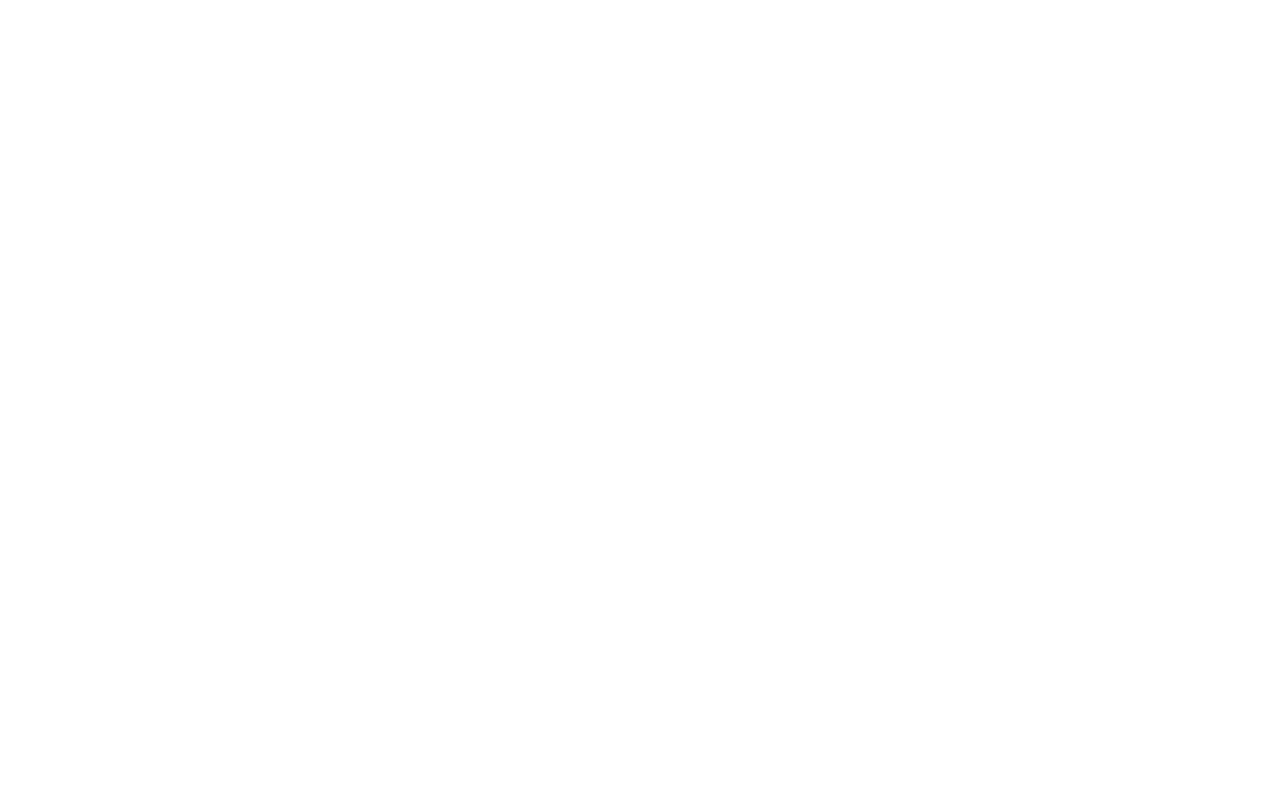
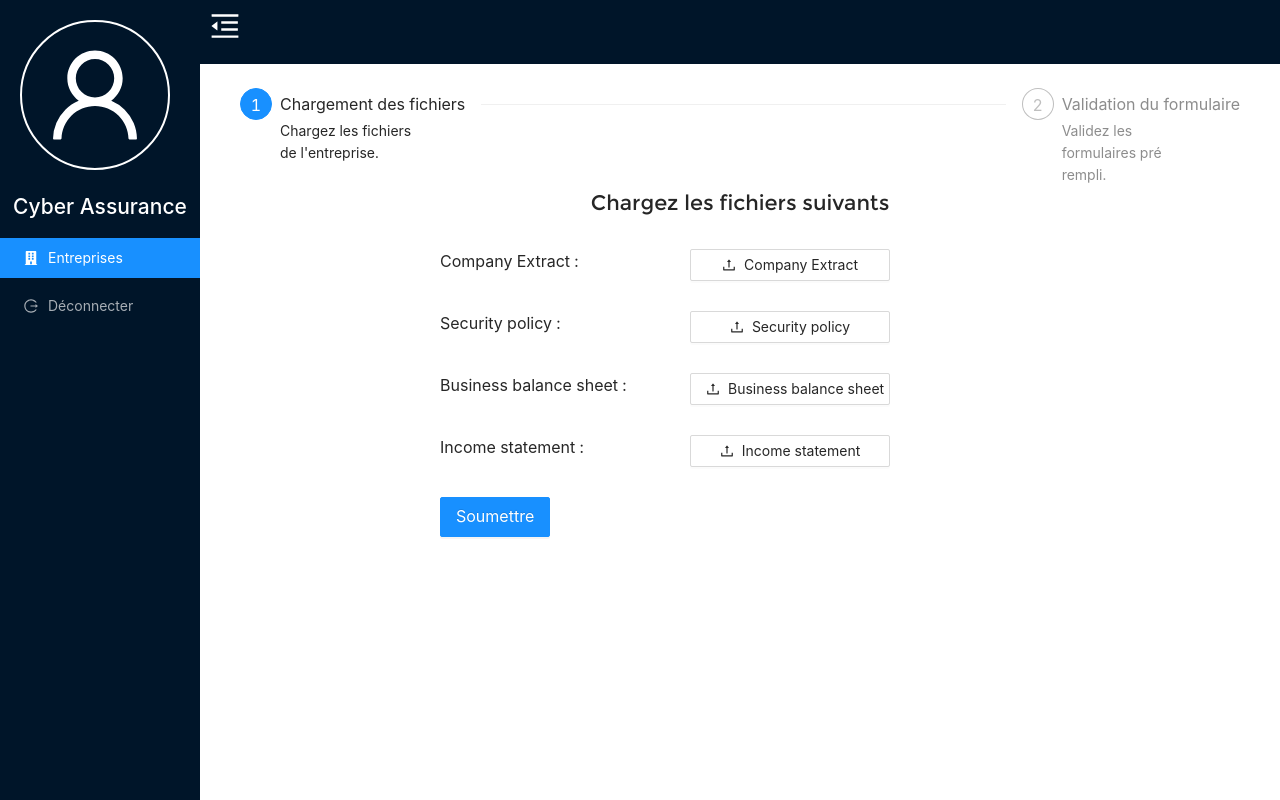
Before and after one commit to ndams55/Cyber-Insurance-Scoring, a React (Create React App) app: page /assureur/newCompany in a window 1280 px wide. Before the commit this address had no page. Built offline with nearby package versions, Linux system fonts and the light colour scheme.

Commit message:
feat: create fileupload component and organise code

```diff
--- a/src/App.tsx
+++ b/src/App.tsx
@@ -1,6 +1,7 @@
 import 'antd/dist/antd.min.css';
 import { BrowserRouter, Route, Routes } from 'react-router-dom';
 import { Entreprises } from './modules/assureur/pages/entreprise';
+import { NewCompany } from './modules/assureur/pages/newCompany';
 import { Questionnaire } from './modules/assureur/pages/questionnaire';
 import { LoginPage } from './modules/login';
 
@@ -13,6 +14,7 @@
 
         <Route path='assureur'>
           <Route path='entreprise' element={<Entreprises />} />
+          <Route path='newCompany' element={<NewCompany />} />
           <Route path='souscription' element={<Questionnaire />} />
         </Route>
       </Routes>
--- /dev/null
+++ b/src/modules/assureur/components/CompanyInfo.tsx
@@ -0,0 +1,71 @@
+import styled from '@emotion/styled';
+import { Button, Col, Input, Row } from 'antd';
+import { useNavigate } from 'react-router-dom';
+import { ROUTES } from '../../../routes';
+
+const Container = styled.div`
+  min-width: 600px;
+
+  > h2 {
+    font-family: Montserrat;
+    margin-bottom: 30px;
+    text-align: center;
+  }
+  .ant-row {
+    font-size: 16px;
+    margin-bottom: 10px;
+  }
+`;
+
+export const CompanyInfo = () => {
+  const router = useNavigate();
+
+  const submit = () => {
+    router(ROUTES.ASSUREUR.SOUSCRIPTION);
+  };
+
+  return (
+    <Container>
+      <h2>Company Information</h2>
+
+      <Row style={{ marginBottom: 30 }}>
+        <Col span={10}>Company : </Col>
+        <Col span={10}>
+          <Input placeholder='company' />
+        </Col>
+      </Row>
+
+      <Row style={{ marginBottom: 30 }}>
+        <Col span={10}>Business sector : </Col>
+        <Col span={10}>
+          <Input placeholder='business sector' />
+        </Col>
+      </Row>
+
+      <Row style={{ marginBottom: 30 }}>
+        <Col span={10}>Turnover : </Col>
+        <Col span={10}>
+          <Input placeholder='turnover' />
+        </Col>
+      </Row>
+
+      <Row style={{ marginBottom: 30 }}>
+        <Col span={10}>Backup : </Col>
+        <Col span={10}>
+          <Input placeholder='backup' />
+        </Col>
+      </Row>
+
+      <Row style={{ marginBottom: 30 }}>
+        <Col span={10}>Firewall : </Col>
+        <Col span={10}>
+          <Input placeholder='firewall' />
+        </Col>
+      </Row>
+
+      <Button type='primary' size='large' onClick={submit}>
+        Soumettre
+      </Button>
+    </Container>
+  );
+};
--- /dev/null
+++ b/src/modules/assureur/components/FileUpload.tsx
@@ -0,0 +1,96 @@
+import { UploadOutlined } from '@ant-design/icons';
+import styled from '@emotion/styled';
+import { Button, Col, Row, Upload } from 'antd';
+
+const Container = styled.div`
+  min-width: 600px;
+
+  > h2 {
+    font-family: Montserrat;
+    margin-bottom: 30px;
+    text-align: center;
+  }
+  .ant-row {
+    font-size: 16px;
+    margin-bottom: 10px;
+  }
+`;
+
+export const FileUpload = ({ onFinish }: { onFinish: () => void }) => {
+  const submit = () => {
+    onFinish();
+  };
+  return (
+    <Container>
+      <h2>Chargez les fichiers suivants</h2>
+
+      <Row style={{ marginBottom: 30 }}>
+        <Col span={10}>Company Extract : </Col>
+        <Col span={10}>
+          <Upload
+            listType='text'
+            onChange={(e) => {
+              console.log(e.file);
+            }}
+          >
+            <Button icon={<UploadOutlined />} style={{ width: 200 }}>
+              Company Extract
+            </Button>
+          </Upload>
+        </Col>
+      </Row>
+
+      <Row style={{ marginBottom: 30 }}>
+        <Col span={10}>Security policy : </Col>
+        <Col span={10}>
+          <Upload
+            listType='text'
+            onChange={(e) => {
+              console.log(e.file);
+            }}
+          >
+            <Button icon={<UploadOutlined />} style={{ width: 200 }}>
+              Security policy
+            </Button>
+          </Upload>
+        </Col>
+      </Row>
+
+      <Row style={{ marginBottom: 30 }}>
+        <Col span={10}>Business balance sheet : </Col>
+        <Col span={10}>
+          <Upload
+            listType='text'
+            onChange={(e) => {
+              console.log(e.file);
+            }}
+          >
+            <Button icon={<UploadOutlined />} style={{ width: 200 }}>
+              Business balance sheet
+            </Button>
+          </Upload>
+        </Col>
+      </Row>
+
+      <Row style={{ marginBottom: 30 }}>
+        <Col span={10}>Income statement : </Col>
+        <Col span={10}>
+          <Upload
+            listType='text'
+            onChange={(e) => {
+              console.log(e.file);
+            }}
+          >
+            <Button icon={<UploadOutlined />} style={{ width: 200 }}>
+              Income statement
+            </Button>
+          </Upload>
+        </Col>
+      </Row>
+
+      <Button type='primary' size='large' onClick={submit}>
+        Soumettre
+      </Button>
+    </Container>
+  );
+};
--- a/src/modules/assureur/pages/entreprise.tsx
+++ b/src/modules/assureur/pages/entreprise.tsx
@@ -1,16 +1,120 @@
 import styled from '@emotion/styled';
-import { Button } from 'antd';
+import { Button, Space, Tooltip } from 'antd';
+import { FaClipboardList, FaPen, FaTrash } from 'react-icons/fa';
+import { useNavigate } from 'react-router-dom';
+import { ROUTES } from '../../../routes';
+import { CompanyEntity } from '../../entities/company';
+import { ButtonWithModal } from '../../shared/ButtonWithModal';
+import { DateFrHrWithTime } from '../../shared/DateToFrench';
 import { Drawer } from '../../shared/SidebarContainer';
+import { DataTable } from '../../shared/Table';
 
 const Container = styled.div`
   padding-bottom: 20px;
 `;
 
 export const Entreprises = () => {
+  const router = useNavigate();
+
+  const columns = [
+    {
+      title: "Nom de l'entreprise",
+      dataIndex: 'name',
+      key: 'name',
+    },
+    {
+      title: "Date d'enregistrement",
+      dataIndex: 'date',
+      key: 'date',
+      render: DateFrHrWithTime,
+    },
+    {
+      title: 'Action',
+      key: 'action',
+      render: function fiche(cell: any, row: CompanyEntity) {
+        return (
+          <Space>
+            <Tooltip title='Modifier'>
+              <Button
+                icon={<FaPen size={13} />}
+                type='primary'
+                shape='circle'
+              />
+            </Tooltip>
+
+            <Tooltip title='Supprimer'>
+              <ButtonWithModal
+                buttonText={<FaTrash size={13} />}
+                buttonProps={{
+                  danger: true,
+                  shape: 'circle',
+                  style: {
+                    display: 'flex',
+                    justifyContent: 'center',
+                    alignItems: 'center',
+                  },
+                }}
+                modalProps={{ title: "Supprimer l'entreprise" }}
+              >
+                {(closeModal) => (
+                  <div>
+                    <h3>Voulez vraiment supprimer l'entreprise</h3>
+
+                    <Space style={{ marginTop: 15 }}>
+                      <Button onClick={closeModal}>Fermer</Button>
+                      <Button
+                        type='primary'
+                        danger
+                        onClick={() => {
+                          closeModal();
+                        }}
+                      >
+                        Confirmer
+                      </Button>
+                    </Space>
+                  </div>
+                )}
+              </ButtonWithModal>
+            </Tooltip>
+
+            <Tooltip title='Souscription'>
+              <Button
+                icon={<FaClipboardList size={15} />}
+                type='primary'
+                onClick={() => router(ROUTES.ASSUREUR.SOUSCRIPTION)}
+                shape='circle'
+              />
+            </Tooltip>
+          </Space>
+        );
+      },
+    },
+  ];
+
   return (
     <Drawer>
       <Container>
-        <Button>Créer entreprise</Button>
+        <h3>Listes des entreprises assurés</h3>
+
+        <DataTable
+          columns={columns}
+          data={[
+            { id: '1', name: 'Megasoft', date: '2022-06-28T18:10:18.113849Z' },
+            { id: '2', name: 'Yowyob', date: '2022-07-02T16:13:18.113849Z' },
+            { id: '3', name: 'SmartDs', date: '2022-07-08T08:40:18.113849Z' },
+          ]}
+          buttons={
+            <Button
+              type='primary'
+              onClick={() => router(ROUTES.ASSUREUR.NEW_COMPANY)}
+            >
+              Nouvelle souscription
+            </Button>
+          }
+          filterFunction={(comp: CompanyEntity, filterValue: string) =>
+            comp.name.toLowerCase().includes(filterValue.toLowerCase())
+          }
+        />
       </Container>
     </Drawer>
   );
--- /dev/null
+++ b/src/modules/assureur/pages/newCompany.tsx
@@ -0,0 +1,44 @@
+import styled from '@emotion/styled';
+import { Steps } from 'antd';
+import { useState } from 'react';
+import { Drawer } from '../../shared/SidebarContainer';
+import { CompanyInfo } from '../components/CompanyInfo';
+import { FileUpload } from '../components/FileUpload';
+
+const Container = styled.div`
+  padding-bottom: 20px;
+
+  .content {
+    display: flex;
+    justify-content: center;
+    align-items: center;
+  }
+`;
+
+export const NewCompany = () => {
+  const [step, setStep] = useState(0);
+
+  return (
+    <Drawer>
+      <Container>
+        <Steps current={step}>
+          <Steps.Step
+            title='Chargement des fichiers'
+            description="Chargez les fichiers de l'entreprise."
+          />
+          <Steps.Step
+            title='Validation du formulaire'
+            description='Validez les formulaires pré rempli.'
+          />
+        </Steps>
+        <div className='content'>
+          {step === 0 ? (
+            <FileUpload onFinish={() => setStep(1)} />
+          ) : (
+            <CompanyInfo />
+          )}
+        </div>
+      </Container>
+    </Drawer>
+  );
+};
--- /dev/null
+++ b/src/modules/entities/company.ts
@@ -0,0 +1,11 @@
+export class CompanyEntity {
+  id: string;
+  name: string;
+  date: string;
+
+  constructor(company: CompanyEntity) {
+    this.id = company.id;
+    this.name = company.name;
+    this.date = company.date;
+  }
+}
--- a/src/modules/shared/Table/index.tsx
+++ b/src/modules/shared/Table/index.tsx
@@ -3,12 +3,12 @@
 import { ColumnsType } from 'antd/lib/table';
 import { Key } from 'antd/lib/table/interface';
 import { ReactNode, useState } from 'react';
-import { SEMIDARK } from '../../../shared/colors';
+import { BLUE } from '../../../shared/colors';
 import { DateFrHrWithTime } from '../DateToFrench';
 
 const DataTableContainer = styled.div`
   th {
-    background-color: ${SEMIDARK} !important;
+    background-color: ${BLUE} !important;
     color: white !important;
     font-weight: bold;
   }
@@ -18,7 +18,7 @@
   }
 `;
 
-export const DataTable = <T extends { _id: string }>({
+export const DataTable = <T extends { id: string }>({
   data,
   columns,
   loading,
@@ -89,11 +89,12 @@
               }
             : {}
         }
-        size='middle'
-        rowKey='_id'
+        size='small'
+        bordered
+        rowKey='id'
         onRow={(row) => ({
           onClick: () => {
-            selectRow(row._id);
+            selectRow(row.id);
           },
         })}
       />
--- a/src/routes/index.ts
+++ b/src/routes/index.ts
@@ -3,6 +3,7 @@
   REGISTRATION: '/registration',
   ASSUREUR: {
     ENTREPRISE: '/assureur/entreprise',
+    NEW_COMPANY: '/assureur/newCompany',
     SOUSCRIPTION: '/assureur/souscription',
   },
 };
```
